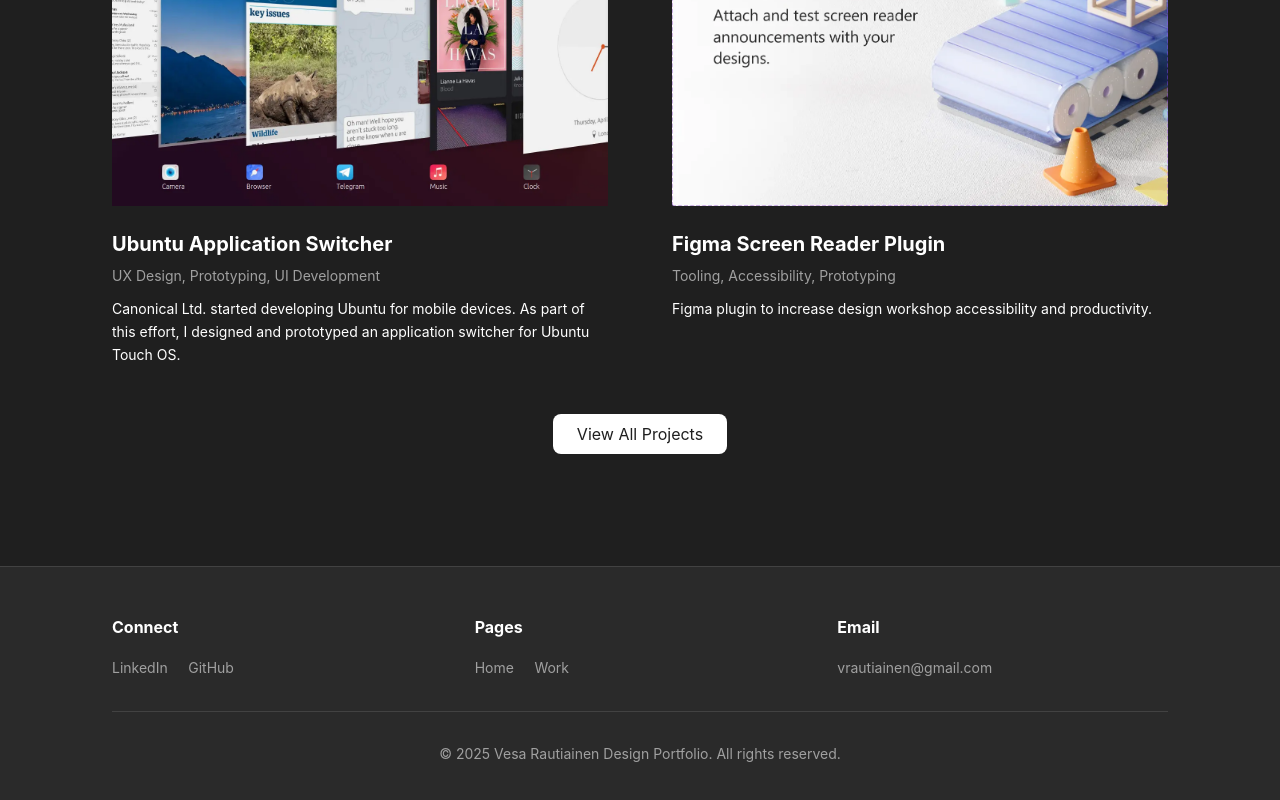
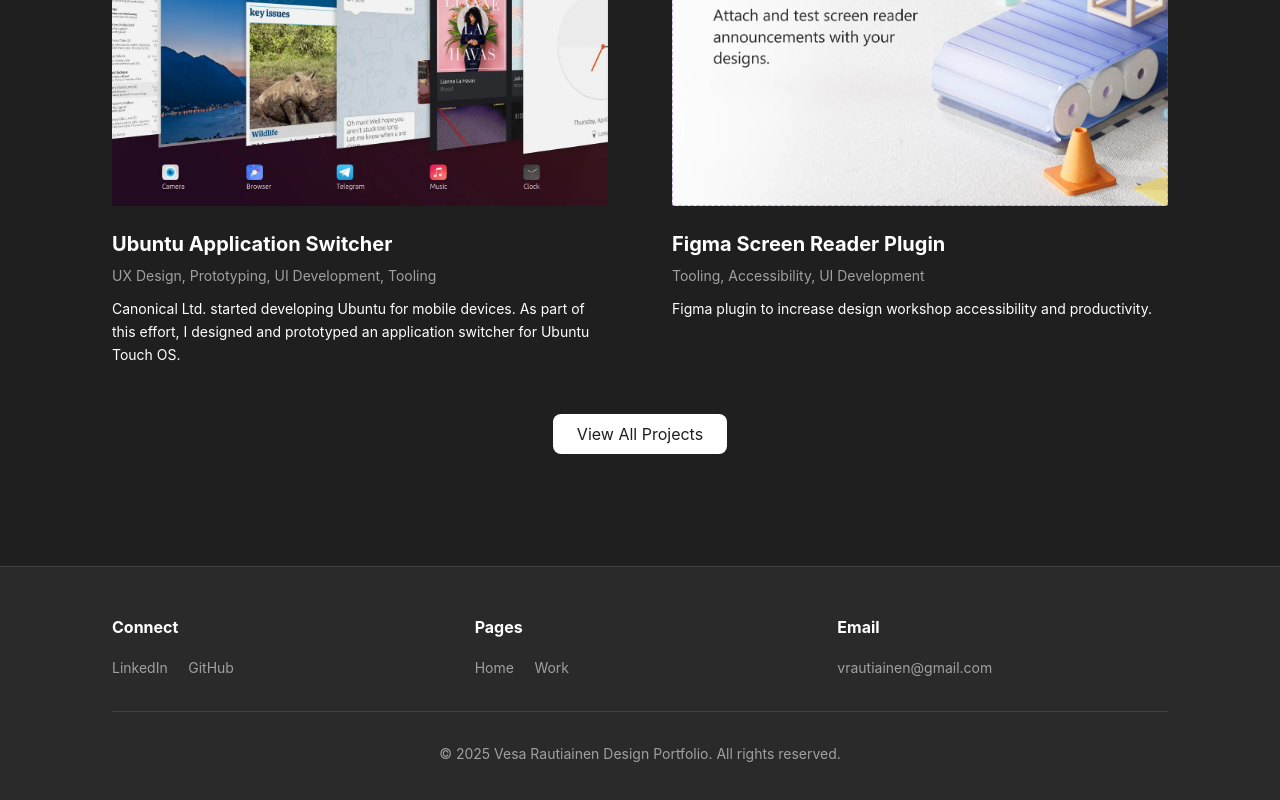
Before and after one commit to vesarautiainen/v0-design-portfolio-website, a SvelteKit app: page / in a window 1280 px wide. Shown: the part 879-1679 px from the top of the page. Built offline with nearby package versions, Linux system fonts and the light colour scheme.

Commit message:
Fix the 404 issue on refresh

```diff
--- a/src/lib/data/projects.json
+++ b/src/lib/data/projects.json
@@ -3,7 +3,7 @@
     "id": 1,
     "slug": "ubuntu-application-switcher",
     "title": "Ubuntu Application Switcher",
-    "categories": ["UX Design", "Prototyping", "UI Development"],
+    "categories": ["UX Design", "Prototyping", "UI Development", "Tooling"],
     "description": "Canonical Ltd. started developing Ubuntu for mobile devices. As part of this effort, I designed and prototyped an application switcher for Ubuntu Touch OS.",
     "thumbnail": "/project-1/composition.webp",
     "show": true,
@@ -261,13 +261,13 @@
   {
     "id": 4,
     "slug": "visual-studio-new-git-experience",
-    "title": "Git Version Control Experience",
+    "title": "Visual Studio Version Control UX Redesign",
     "categories": ["UX Design", "User Research", "Prototyping"],
     "description": "Designing a new Git version control UX for Visual Studio to enhance developer productivity and collaboration.",
-    "thumbnail": "/project-4/Featured-VS-Copilot.webp",
+    "thumbnail": "/project-4/thumb-git-experience.webp",
     "show": true,
     "featured": false,
-    "featured_image": "/project-4/Featured-VS-Copilot.webp",
+    "featured_image": "/project-4/featured-git-experience.webp",
     "year": 2020,
     "role": "Senior Designer",
     "client": "Microsoft Corporation",
@@ -321,7 +321,7 @@
     "id": 5,
     "slug": "ubuntu-indicators",
     "title": "Ubuntu Touch Indicators",
-    "categories": ["Prototyping", "Interaction Design", "Tooling", "UI Development"],
+    "categories": ["Prototyping", "UX Design", "Tooling", "UI Development"],
     "description": "Gesture based indicator panel interactions for Ubuntu Touch OS.",
     "thumbnail": "/project-5/thumb.webp",
     "show": true,
@@ -377,7 +377,7 @@
     "id": 6,
     "slug": "screenreader-plugin-for-figma",
     "title": "Figma Screen Reader Plugin",
-    "categories": ["Tooling", "Accessibility", "Prototyping"],
+    "categories": ["Tooling", "Accessibility", "UI Development"],
     "description": "Figma plugin to increase design workshop accessibility and productivity.",
     "thumbnail": "/project-6/thumb.webp",
     "show": true,
--- a/src/routes/+layout.svelte
+++ b/src/routes/+layout.svelte
@@ -2,6 +2,8 @@
 	import '../app.css';
 	import Navigation from '$lib/components/navigation.svelte';
 	import Footer from '$lib/components/footer.svelte';
+
+	export const prerender = true;
 </script>
 
 <div class="min-h-screen bg-background text-foreground flex flex-col">
--- a/svelte.config.js
+++ b/svelte.config.js
@@ -1,7 +1,6 @@
 import adapter from '@sveltejs/adapter-static';
 import { vitePreprocess } from '@sveltejs/vite-plugin-svelte';
 
-const dev = process.argv.includes('dev');
 const repo = 'v0-design-portfolio-website';
 
 export default {
@@ -11,13 +10,15 @@
     adapter: adapter({
       pages: 'build',
       assets: 'build',
-			fallback: 'index.html',
+      fallback: '404.html', // ✅ REQUIRED for GitHub Pages
       precompress: false,
       strict: true
     }),
+
     paths: {
-			//base: process.env.NODE_ENV === 'production' ? `/${repo}` : ''
-			base: '', //dev ? '' : `/${repo}`,
-		},
+      base: process.env.NODE_ENV === 'production'
+        ? `/${repo}`
+        : ''
+    }
   }
 };
```
Lines whose indentation alone changed are shown as unchanged.
